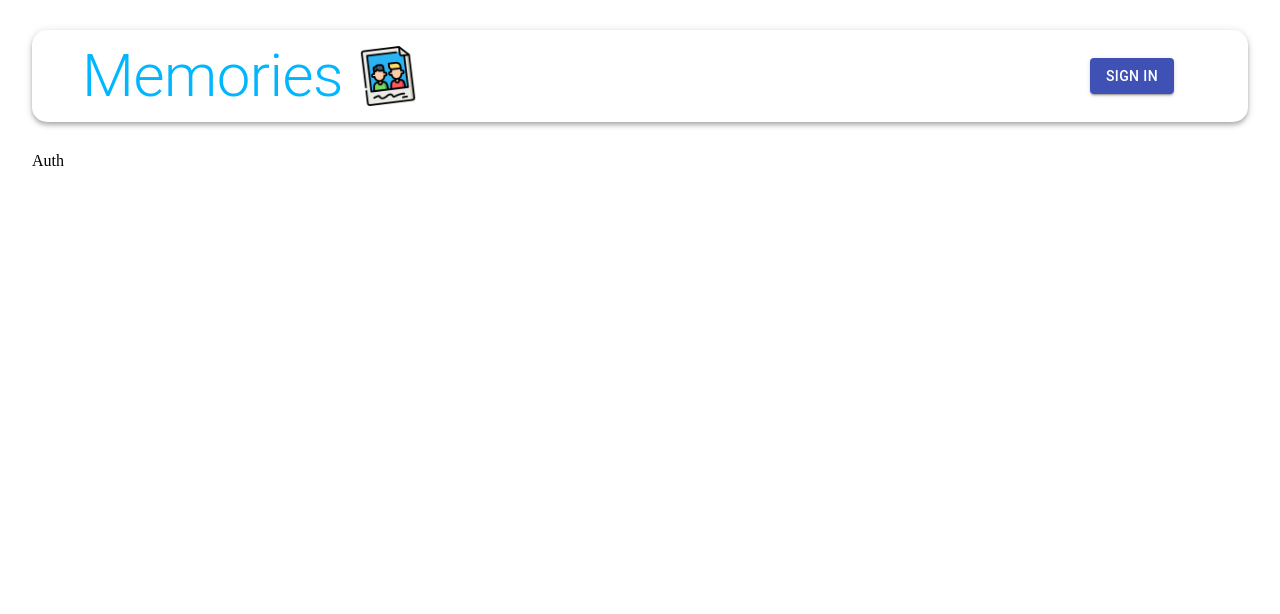
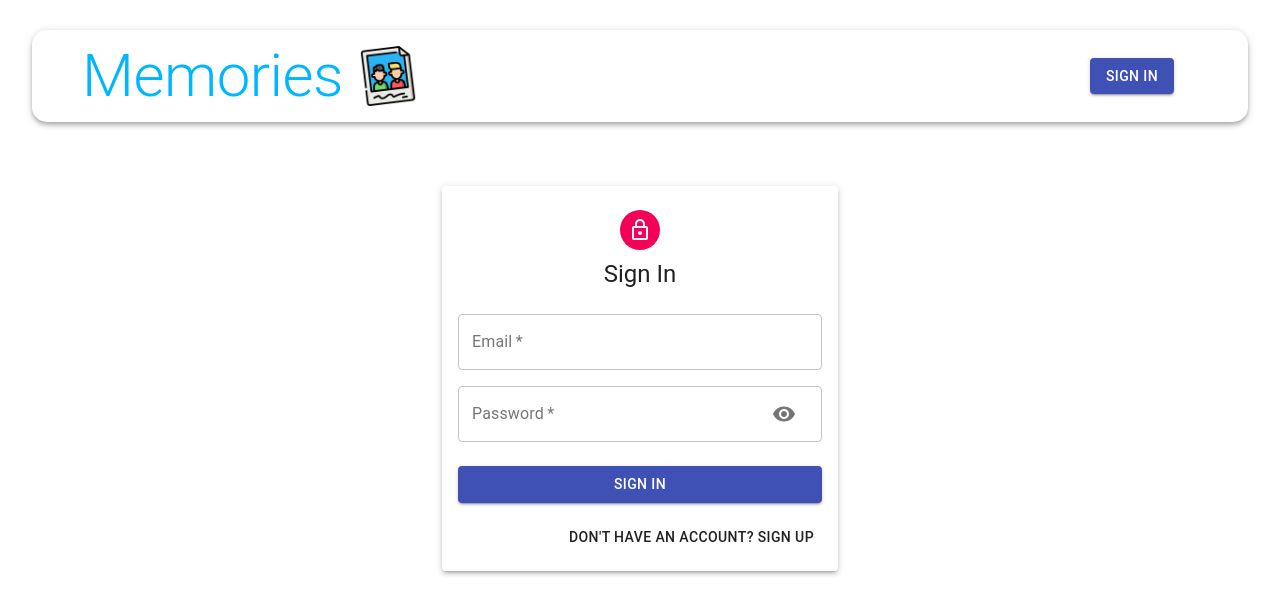
Before and after one commit to AbbasShDev/memories-app-frontend, a React (Create React App) app: page /auth in a window 1280 px wide. Shown: the top 614 px of the page. Built offline with nearby package versions, Linux system fonts and the light colour scheme; no server answers.

Commit message:
Auth form done

```diff
--- a/src/components/auth/Auth.js
+++ b/src/components/auth/Auth.js
@@ -1,7 +1,105 @@
-import React from "react";
+import React, { useState } from "react";
+import Input from "./Input";
+import {
+  Avatar,
+  Button,
+  Paper,
+  Grid,
+  Typography,
+  Container,
+  TextField,
+} from "@material-ui/core";
+import LockOutlinedIcon from "@material-ui/icons/LockOutlined";
+import useStyles from "./styles";
 
 const Auth = () => {
-  return <div>Auth</div>;
+  const [showPassword, setShowPassword] = useState(false);
+  const [isSignup, setIsSignup] = useState(false);
+  const classess = useStyles();
+
+  const handelSubmit = () => {};
+
+  const handelChange = () => {};
+
+  const handelShowPassword = () => {
+    setShowPassword((prevShowPassword) => !prevShowPassword);
+  };
+
+  const switchMode = () => {
+    setIsSignup((prevIsSignup) => !prevIsSignup);
+    handelShowPassword(false);
+  };
+
+  return (
+    <Container component="main" maxWidth="xs">
+      <Paper className={classess.paper} elevation={3}>
+        <Avatar className={classess.avatar}>
+          <LockOutlinedIcon />
+        </Avatar>
+        <Typography variant="h5">{isSignup ? "Sign Up" : "Sign In"}</Typography>
+        <form className={classess.form} onSubmit={handelSubmit}>
+          <Grid container spacing={2}>
+            {isSignup && (
+              <>
+                <Input
+                  name="firstName"
+                  label="First Name"
+                  handelChange={handelChange}
+                  autoFocus
+                  half
+                />
+                <Input
+                  name="familyName"
+                  label="Family Name"
+                  handelChange={handelChange}
+                  half
+                />
+              </>
+            )}
+            <Input
+              name="email"
+              label="Email"
+              handelChange={handelChange}
+              type="email"
+            />
+            <Input
+              name="password"
+              label="Password"
+              handelChange={handelChange}
+              type={showPassword ? "text" : "password"}
+              handelShowPassword={handelShowPassword}
+            />
+            {isSignup && (
+              <Input
+                name="confirmPassword"
+                label="Repeat Password"
+                handelChange={handelChange}
+                type="password"
+              />
+            )}
+          </Grid>
+          <Button
+            type="submit"
+            fullWidth
+            variant="contained"
+            color="primary"
+            className={classess.submit}
+          >
+            {isSignup ? "Sign Up" : "Sign In"}
+          </Button>
+          <Grid container justify="flex-end">
+            <Grid item>
+              <Button onClick={switchMode}>
+                {isSignup
+                  ? "Already have an account? Sign In"
+                  : "Don't have an account? Sign Up"}
+              </Button>
+            </Grid>
+          </Grid>
+        </form>
+      </Paper>
+    </Container>
+  );
 };
 
 export default Auth;
--- /dev/null
+++ b/src/components/auth/Input.js
@@ -0,0 +1,42 @@
+import React from "react";
+import { TextField, Grid, InputAdornment, IconButton } from "@material-ui/core";
+import Visibility from "@material-ui/icons/Visibility";
+import VisibilityOff from "@material-ui/icons/VisibilityOff";
+
+const Input = ({
+  name,
+  label,
+  autoFocus,
+  type,
+  half,
+  handelChange,
+  handelShowPassword,
+}) => {
+  return (
+    <Grid item sx={12} sm={half ? 6 : 12}>
+      <TextField
+        name={name}
+        onChange={handelChange}
+        variant="outlined"
+        required
+        fullWidth
+        label={label}
+        autoFocus={autoFocus}
+        type={type}
+        InputProps={
+          name === "password" && {
+            endAdornment: (
+              <InputAdornment position="end">
+                <IconButton onClick={handelShowPassword}>
+                  {type === "password" ? <Visibility /> : <VisibilityOff />}
+                </IconButton>
+              </InputAdornment>
+            ),
+          }
+        }
+      ></TextField>
+    </Grid>
+  );
+};
+
+export default Input;
--- /dev/null
+++ b/src/components/auth/styles.js
@@ -0,0 +1,30 @@
+import { makeStyles } from "@material-ui/core/styles";
+
+export default makeStyles((theme) => ({
+  paper: {
+    marginTop: theme.spacing(8),
+    display: "flex",
+    flexDirection: "column",
+    alignItems: "center",
+    padding: theme.spacing(2),
+  },
+  root: {
+    "& .MuiTextField-root": {
+      margin: theme.spacing(1),
+    },
+  },
+  avatar: {
+    margin: theme.spacing(1),
+    backgroundColor: theme.palette.secondary.main,
+  },
+  form: {
+    width: "100%", // Fix IE 11 issue.
+    marginTop: theme.spacing(3),
+  },
+  submit: {
+    margin: theme.spacing(3, 0, 2),
+  },
+  googleButton: {
+    marginBottom: theme.spacing(2),
+  },
+}));
```
